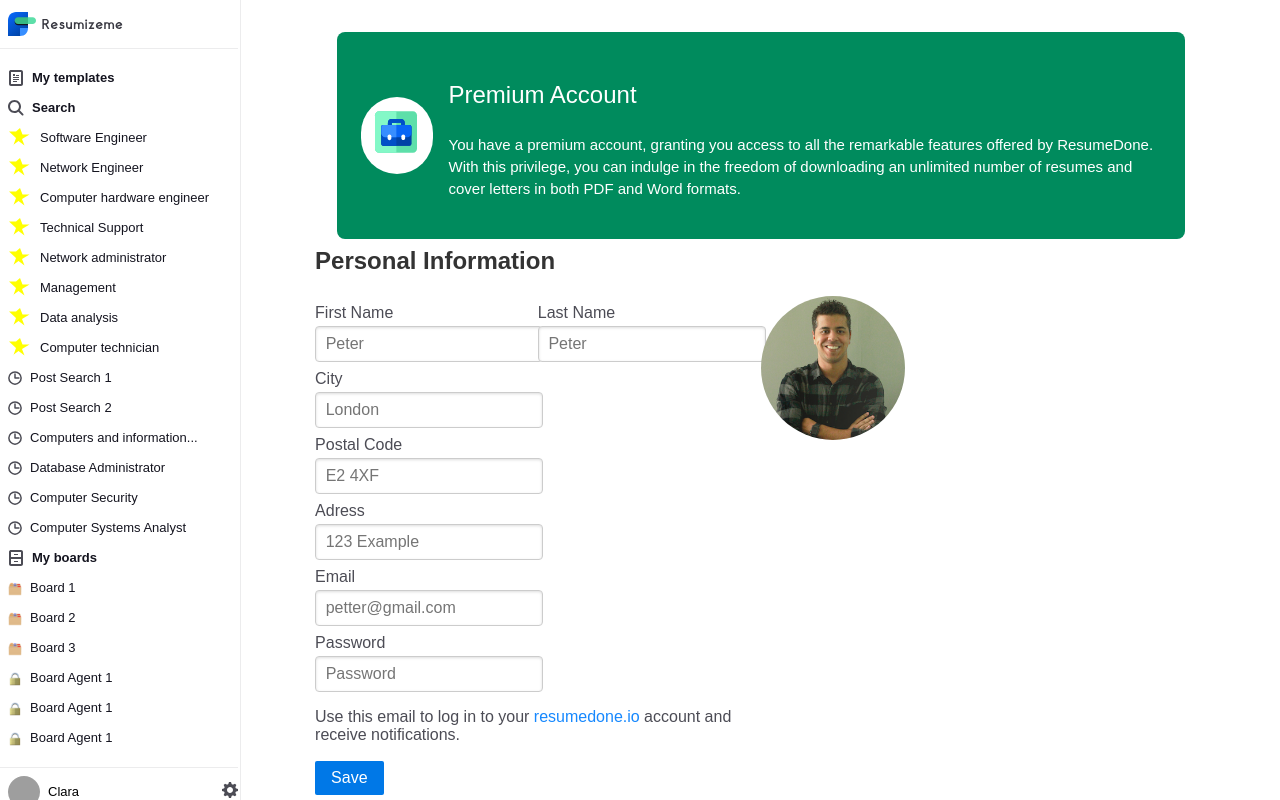
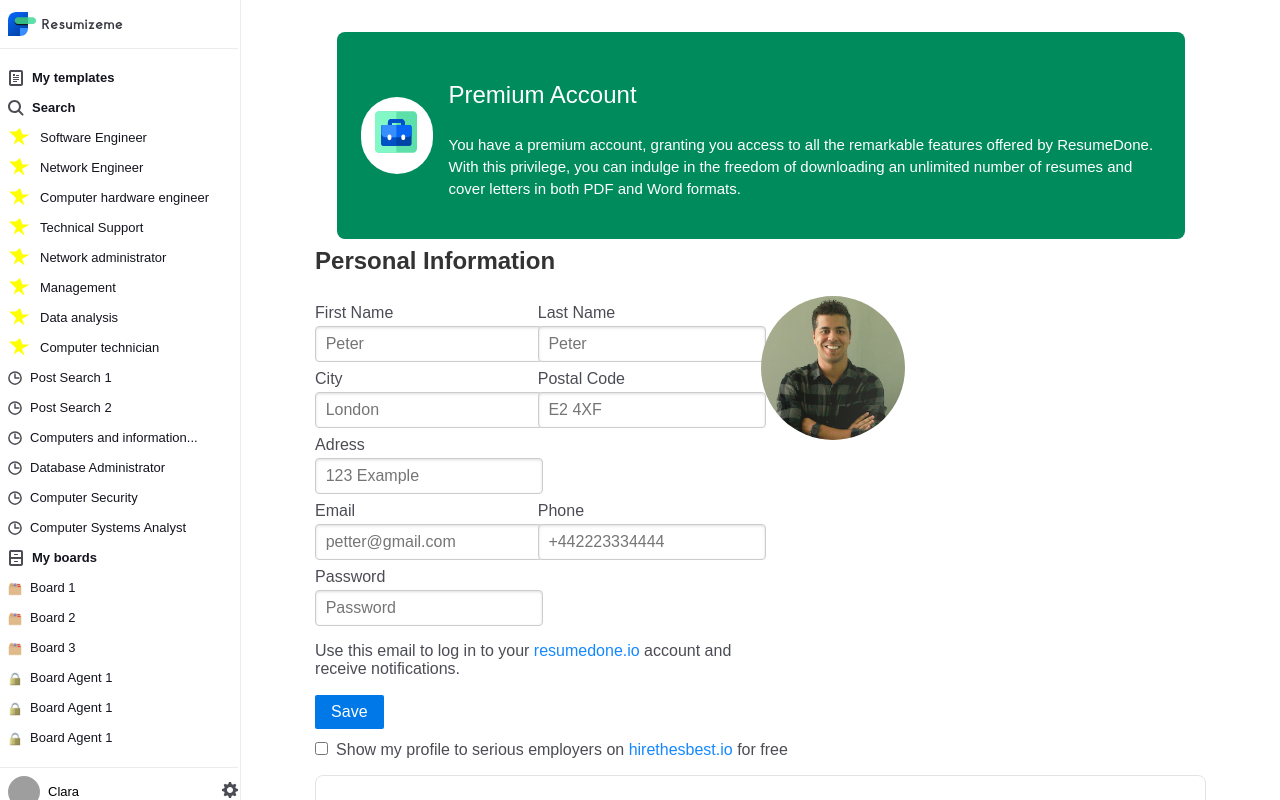
Before and after one commit to crystel1996/test-frontends, a React (Create React App) app in the folder front/: page / in a window 1280 px wide. Built offline with nearby package versions, Linux system fonts and the light colour scheme; grey boxes are pictures that could not be loaded.

Commit message:
add grid form

```diff
--- a/front/src/App.css
+++ b/front/src/App.css
@@ -11,3 +11,7 @@ body {
 legend {
     border-bottom: none !important;
 }
+
+input[type="checkbox"] {
+    margin-right: 8px;
+}
--- a/front/src/Components/Information/Information.tsx
+++ b/front/src/Components/Information/Information.tsx
@@ -22,27 +22,33 @@ export const Information: FC<InformationComponentInterface> = () => {
                         </div>
                     </div>
                     <div>
-                        <div>
+                        <div className='pure-u-12-24'>
                             <label htmlFor='city'>City</label>
                             <input type="text" id="city" placeholder="London" />
                         </div>
-                        <div>
+                        <div className='pure-u-12-24'>
                             <label htmlFor='postalCode'>Postal Code</label>
                             <input type="text" id="postalCode" placeholder="E2 4XF" />
                         </div>
                     </div>
                     <div>
-                        <div>
+                        <div className='pure-u-24-24'>
                             <label htmlFor='adress'>Adress</label>
                             <input type="text" id="adress" placeholder="123 Example" />
                         </div>
                     </div>
                     <div>
-                        <div>
+                        <div className='pure-u-12-24'>
                             <label htmlFor='email'>Email</label>
                             <input type="email" id="email" placeholder="petter@gmail.com" />
                         </div>
-                        <div>
+                        <div className='pure-u-12-24'>
+                            <label htmlFor='phone'>Phone</label>
+                            <input type="tel" id="phone" placeholder="+442223334444" />
+                        </div>
+                    </div>
+                    <div>
+                        <div className='pure-u-12-24'>
                             <label htmlFor='password'>Password</label>
                             <input type="password" id="password" placeholder="Password" />
                         </div>
```
